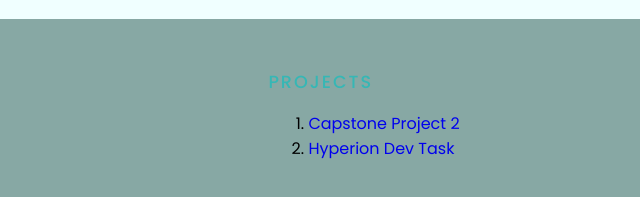
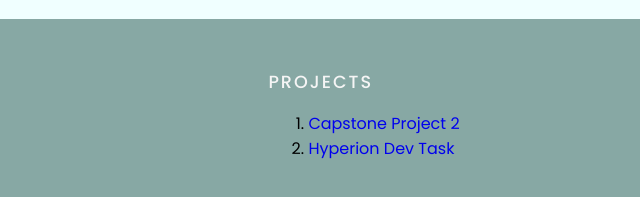
Before and after one commit to KhozaCan/Chicco_Khoza-Resume, a plain HTML site: page index.html in a window 1280 px wide. Shown: the part 2031-2228 px from the top of the page, 276-916 px from the left. Drawn offline with Linux system fonts and the light colour scheme.

Commit message:
Updated CSS

```diff
--- a/css/style.css
+++ b/css/style.css
@@ -181,7 +181,7 @@ transition: all ease 0.2s;
 	flex-direction: column;
 }
 .projects-heading span{
-	color:#36b7b5;
+	color: whitesmoke;
 	font-weight: 500;
 	text-transform: uppercase;
 	letter-spacing: 2px;
```
Also changed, not shown: 1 other file.
